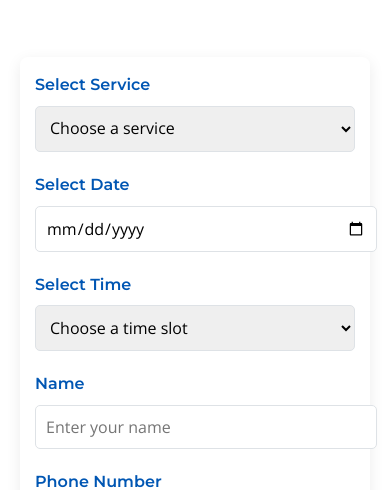
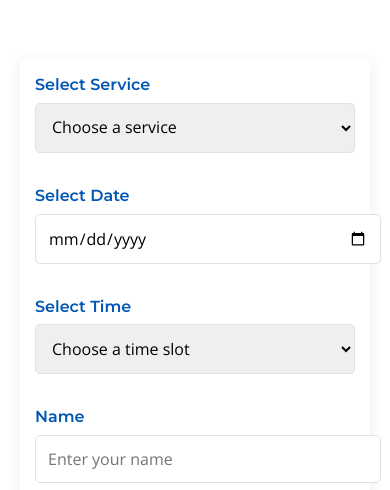
Before and after one commit to Vish-1220/Inter, a plain HTML site: page booking.html in a window 390 px wide. Shown: the part 357-847 px from the top of the page. Drawn offline with nearby package versions, Linux system fonts and the light colour scheme.

Commit message:
Update booking.html

```diff
--- a/booking.html
+++ b/booking.html
@@ -1,4 +1,3 @@
-
 <!DOCTYPE html>
 <html lang="en">
 <head>
@@ -300,6 +299,21 @@
             .form-container {
                 padding: 15px;
             }
+
+            /* New rules for better alignment on small screens */
+            .form-container input,
+            .form-container select {
+                padding: 12px; /* Slightly more padding for better touch targets */
+                margin-bottom: 15px; /* Consistent margin between fields */
+            }
+
+            .form-container label {
+                margin-bottom: 5px; /* Reduce space between label and input */
+            }
+
+            .form-container .mb-3 {
+                margin-bottom: 15px; /* Ensure consistent spacing for the containing div */
+            }
         }
     </style>
 </head>
@@ -325,7 +339,6 @@
             <h2>Book Your Diagnostic Test</h2>
             <div class="form-container">
                 <form method="POST">
-                    <!-- Service Selection -->
                     <div class="mb-3">
                         <label for="service" class="form-label">Select Service</label>
                         <select id="service" name="service" class="form-select">
@@ -338,13 +351,11 @@
                         </select>
                     </div>
 
-                    <!-- Date Input -->
                     <div class="mb-3">
                         <label for="date" class="form-label">Select Date</label>
                         <input type="date" id="date" name="date" class="form-control" min="2025-06-11">
                     </div>
 
-                    <!-- Time Slot Selection -->
                     <div class="mb-3">
                         <label for="time" class="form-label">Select Time</label>
                         <select id="time" name="time" class="form-select">
@@ -357,17 +368,16 @@
                         </select>
                     </div>
 
-                    <!-- Name Input -->
                     <div class="mb-3">
                         <label for="name" class="form-label">Name</label>
                         <input type="text" id="name" name="name" class="form-control" placeholder="Enter your name">
                     </div>
 
-                    <!-- Phone Input -->
                     <div class="mb-3">
                         <label for="phone" class="form-label">Phone Number</label>
                         <input type="tel" id="phone" name="phone" class="form-control" placeholder="e.g., +919876543210">
                     </div>
+
 
 
                     <button type="submit" class="btn-primary">Submit</button>
@@ -409,4 +419,4 @@
         });
     </script>
 </body>
-  </html>
+</html>
```
